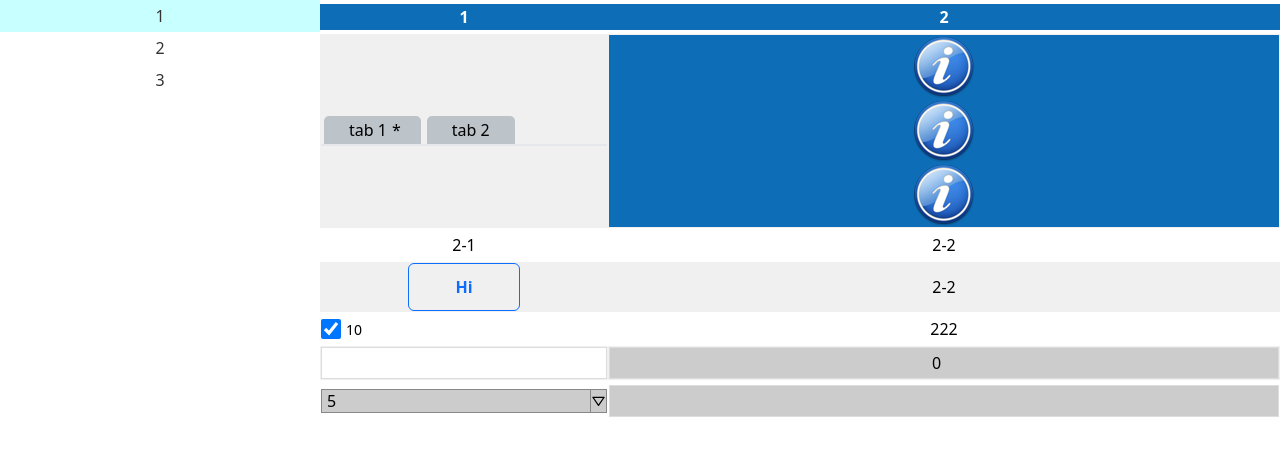
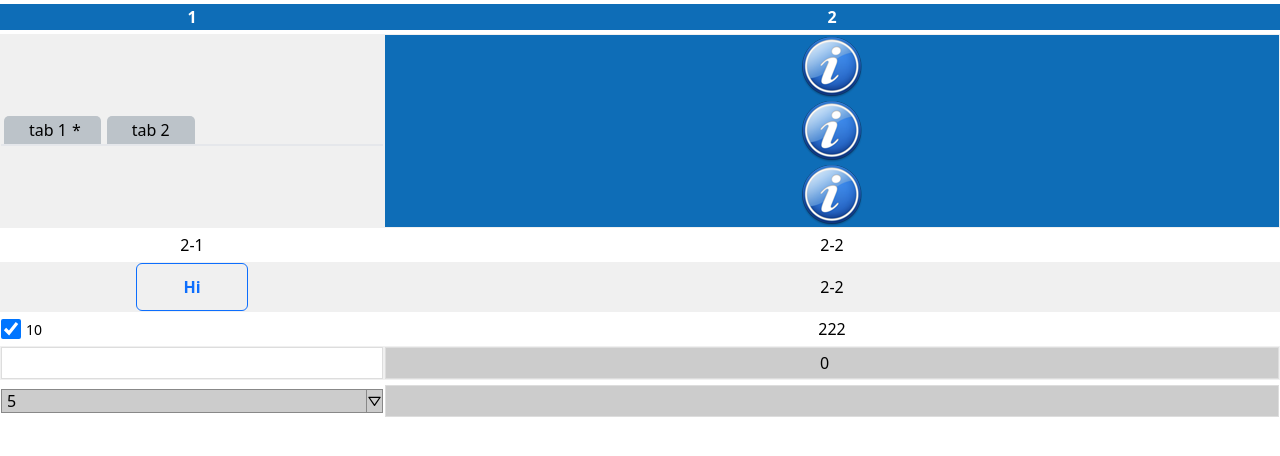
Before and after one commit to xinq05679/react-components, a React (Vite) app: page / in a window 1280 px wide. Shown: the top 456 px of the page. Built offline with nearby package versions, Linux system fonts and the light colour scheme.

Commit message:
Update the BasicTemplate

```diff
--- a/src/template/BasicTemplate.tsx
+++ b/src/template/BasicTemplate.tsx
@@ -42,7 +42,7 @@ export const BasicTemplate: React.FC<BasicTemplateProps> = ({
 
   const _sidebarStyle = MergeComponentStyle(
     {
-      css: "grow-0 shrink-0 w-1/4",
+      css: "grow-0",
     },
     sidebarStyle
   );
```
